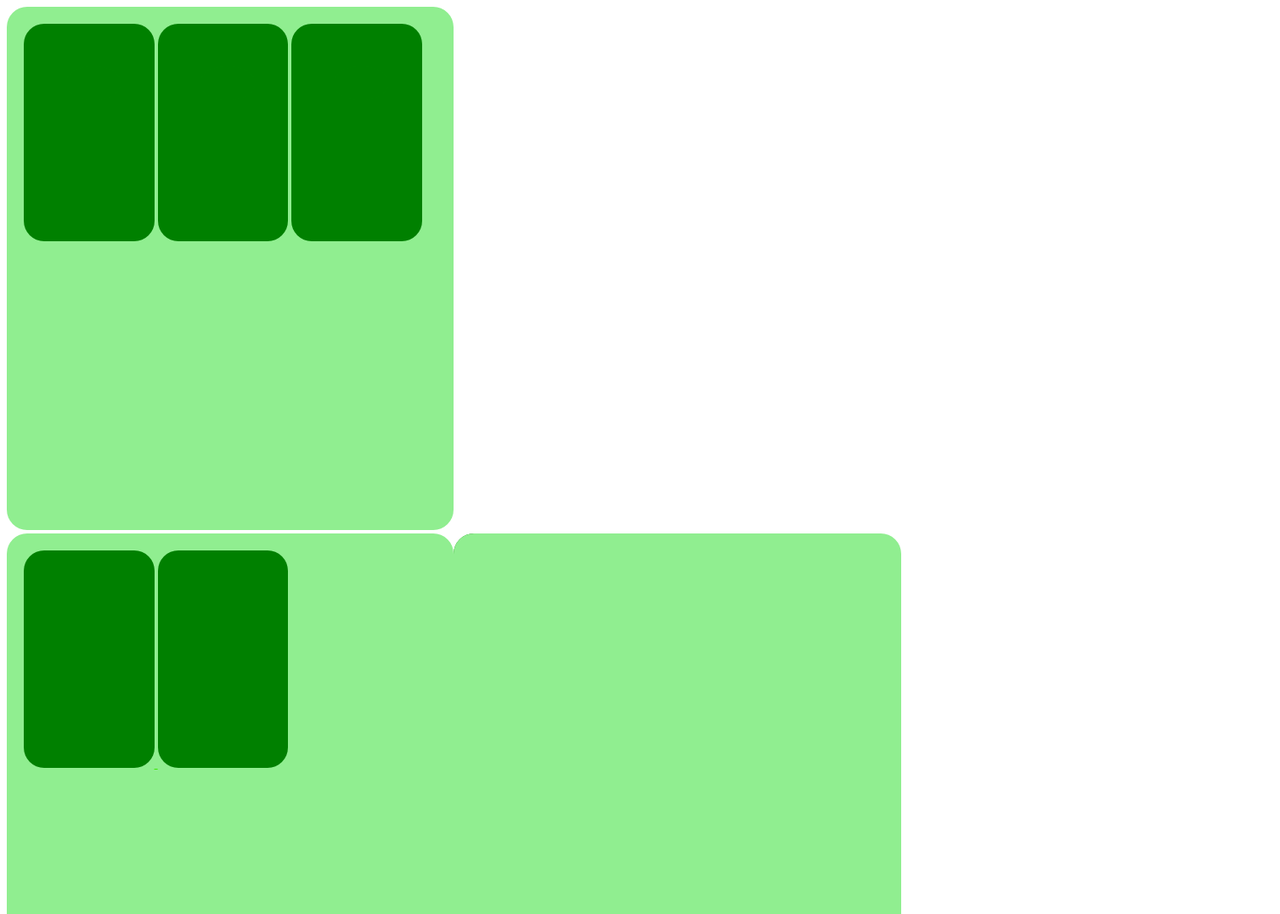
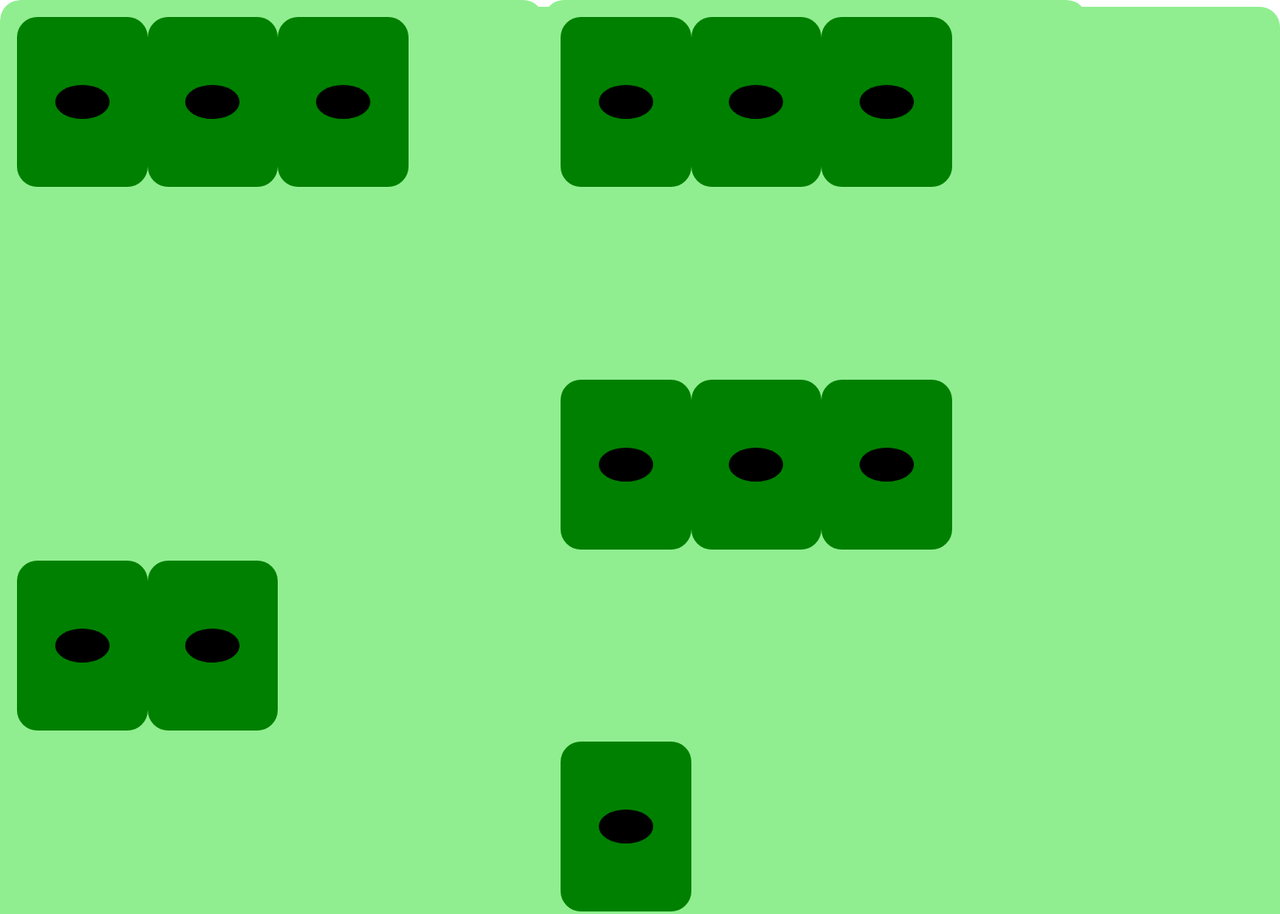
Before and after one commit to lararditi/laraarditi.github.io, a plain HTML site: page index copy.html in a window 1280 px wide. Shown: the top 1076 px of the page at 85% size, 1507 px wide, since content can reach past the window. Drawn offline with Linux system fonts and the light colour scheme; a web font is replaced by a local one.

Commit message:
update 7nov

```diff
--- a/assets/main copy.css
+++ b/assets/main copy.css
@@ -1,9 +1,9 @@
-.index {
+.parent {
   display: flex;
-  flex-flow: row wrap;
+  flex-flow: row nowrap;
   flex-direction: row;
   position: absolute; top: 0; left: 0;
-    width: 50vw;
+    width: 100vw;
     height: 200vh;
     overflow: hidden auto;
     border-radius: 1.5rem;
@@ -11,16 +11,12 @@
 
 }
 
-
-.l {
-    width: 100vw;
-}
-
 .container {
-    display: inline-block;
-flex-direction: row;
-    width: 38vw;
-    height: 72vh;
+    /* display: inline-block; */
+    display: flex;
+flex-flow: row wrap;
+    width: 114vw;
+    height: 160vh;
 padding: 20px;
     overflow: hidden;
     color: rgb(59, 233, 0);
@@ -28,86 +24,34 @@ padding: 20px;
     border-radius: 1.5rem;
 }
 
-.cell1-title {
-  display: inline-block;
+.cell-title {
+  /* display: inline-block; */
     height: 32vh;
     width: 12vw;
     background-color: green;
     border-radius: 1.5rem;
+
+    height: 200px;
+    display: flex;
+    flex-flow: nowrap;
+    align-items: center;
+    justify-content: center;
 }
 
 
-.cell2-title {
-  display: inline-block;
-    height: 32vh;
-    width: 12vw;
-    top: 1.5rem;
-    left: 1.5rem;
-    background-color: green;
-    border-radius: 1.5rem;
-}
-
-.cell3-title {
-  display: inline-block;
-    height: 32vh;
-    width: 12vw;
-    top: 1.5rem;
-    left: 1.5rem;
-    background-color: green;
-    border-radius: 1.5rem;
-}
-
 .dot{
-  display: flex;
-  margin: 50px;
-align-items: center;
+  /* display: flex; */
+  /* position: absolute; */
+  margin: 0 auto;
+  /* justify-content: center;
+  align-items: center; */
     height: 5vh;
     width: 5vw;
     background-color: green;
     border-radius: 50%;
+    background-color: black;
 }
 
 .dot:hover {
   background-color: white;
 }
-
-/* body {
-  background-color: lavender;
-font-family: "Libre Franklin", sans-serif;
-}
-
-h1 {
-   color: #0D0D0D;
-   color: black;
-}
-
-h1.entries {
-    font-variant: small-caps;
-  }
-
-
-  a:hover {
-    font-size:150%;
-  }
-
-a {
-  color:#0D0D0D;
-}
-
-.container {
-  height: 300px;
-  width: 300px;
-  background-color: green;
-}
-
-.container2 {
-  height: 300px;
-  width: 300px;
-  background-color: green;
-}
-
-.container3 {
-  height: 300px;
-  width: 300px;
-  background-color: green;
-} */
--- /dev/null
+++ b/exercises/animation/background-color/main.css
@@ -0,0 +1,17 @@
+body {
+    animation: change-color 3s steps(2, start) infinite;;
+    animation-direction: alternate;
+}
+
+@keyframes change-color {
+   0% {
+    background-color: red;
+  }
+  50% {
+    background-color: green;
+  }
+
+    100% {
+    background-color: yellow;
+  }
+}
--- /dev/null
+++ b/exercises/animation/left, right/main.css
@@ -0,0 +1,54 @@
+html, body, * {
+    margin: 0;
+    padding: 0;
+    background-color: orange;
+    cursor: default;
+        }
+
+.canvas {
+    width: 100%;
+    height: 100%;
+        }
+
+
+/*constant animation*/
+
+.animate_constant {
+    background-color: blue;
+    height: 150px;
+    width: 25%;
+    top: 10px;
+    position: relative;
+/*  animation-name: constant;
+    animation-duration: 4s;
+    animation-timing-function: linear;
+    animation-iteration-count: infinite;
+    animation-direction: alternate;*/
+    animation: constant 4s linear infinite alternate;
+        }
+
+
+@keyframes constant {
+    0%   {top:0px;}
+    100% {top:400px;}
+}
+
+
+
+/*animation with steps*/
+
+.animate_steps {
+    background-color: blue;
+    height: 150px;
+    width: 25%;
+    top: 10px;
+    position: relative;
+    animation: move-in-steps 4s steps(1) infinite;
+    animation-direction: alternate;
+        }
+
+
+@keyframes move-in-steps {
+    0%   {top:0px;}
+    100% {top:100px;}
+}
--- /dev/null
+++ b/exercises/animation/other/main.css
@@ -0,0 +1,38 @@
+body {
+    animation: change-color 8s steps(4, start) infinite;;
+    animation-direction: alternate;
+}
+
+.rect {
+  background-color: red;
+  border-radius: 5%;
+  height: 595px;
+  width: 595px;
+  transform: translateX(100px);
+
+  animation-name: change-color;
+  animation-name: rotating;
+  animation-duration: 4s;
+  animation-iteration-count: infinite;
+  animation-direction: alternate;}
+
+  @keyframes rotating {
+      from {
+        transform: rotate(0deg);
+      }
+      to {
+        transform: rotate(90deg);
+      }
+    }
+
+@keyframes change-color {
+   0% {
+    background-color: blue;
+  }
+  50% {
+    background-color: green;
+  }
+
+    100% {
+    background-color: blue;
+  }
--- /dev/null
+++ b/harmonic-collection/entries/entry-6/main.css
@@ -0,0 +1,80 @@
+.parent {
+  display: flex;
+  flex-flow: row nowrap;
+  flex-direction: row;
+  position: absolute; top: 0; left: 0;
+    width: 100vw;
+    height: 100vh;
+    overflow: hidden auto;
+}
+
+
+.container {
+    /* display: inline-block; */
+    display: flex;
+flex-direction:column;
+    width: 10vw;
+    height: 100vh;
+padding: 20px;
+    overflow: hidden;
+    color: rgb(59, 233, 0);
+    background-image: url("file:///Users/laraarditi/Desktop/bamboo-forest-chris-geraty.jpg");
+      background-repeat: no-repeat;
+      background-size: cover;
+  height: 100%;
+  overflow: hidden;
+grid-gap: 5px;
+justify-content: flex-end;
+}
+
+
+.bamboo-shoot1 {
+  /* display: inline-block; */
+    height: 10.6vh;
+    width: 2vw;
+    background-color: lightgreen;
+    display: flex;
+    flex-flow: nowrap;
+  }
+
+.bamboo-shoot2 {
+  /* display: inline-block; */
+    height: 21.2vh;
+    width: 2vw;
+    background-color: lightgreen;
+    display: flex;
+    flex-flow: nowrap;
+}
+
+.bamboo-shoot3 {
+  /* display: inline-block; */
+    height: 31.8vh;
+    width: 2vw;
+    background-color: lightgreen;
+    display: flex;
+    flex-flow: nowrap;
+}
+
+.bamboo-shoot4 {
+  /* display: inline-block; */
+    height: 5.3vh;
+    width: 2vw;
+    background-color: lightgreen;
+    display: flex;
+    flex-flow: nowrap;
+}
+
+.last {
+  height: 40vh;
+  width: 2vw;
+    background-color: lightgreen;
+animation: grow 3s ease infinite alternate;}
+
+@keyframes grow {
+    0% {
+        transform: translateY(80px);
+    }
+    100% {
+        transform: translateY(3px);
+    }
+}
--- a/index copy.html
+++ b/index copy.html
@@ -9,35 +9,69 @@
 </head>
 
 <div class="parent">
+        <div class="container" href="exercises">
+       <div class="cell-title">
+          <a class="dot" href="exercises/all-html/1/index.html"> </a>
+       </div>
 
-      <div class="l">
-        <div class="container" href="exercises">
-       <div class="cell1-title">
-          <a class="dot" href="exercises/all-html/1/index.html"> </a>
+        <div class="cell-title">
+           <a class="dot" href="exercises/all-html/2/index.html"> </a>
         </div>
 
-        <div class="cell2-title">
-           <a class="dot" href="exercises/all-html/2/index.html"> </a>
+         <div class="cell-title">
+            <a class="dot" href="exercises/all-html/3/index.html"> </a>
          </div>
 
-         <div class="cell3-title">
-            <a class="dot" href="exercises/all-html/3/index.html"> </a>
+         <div class="cell-title">
+            <a class="dot" href="exercises/all-html/4/index.html"> </a>
+         </div>
+
+         <div class="cell-title">
+            <a class="dot" href="exercises/all-html/5/index.html"> </a>
+         </div>
+
+        </div>
+        <div class="container" href="harmonic-collection">
+          <div class="cell-title">
+            <a class="dot" href="harmonic-collection/entries/entry-1/index.html"> </a>
           </div>
 
+          <div class="cell-title">
+            <a class="dot" href="harmonic-collection/entries/entry-2/index.html"> </a>
+          </div>
+
+          <div class="cell-title">
+            <a class="dot" href="harmonic-collection/entries/entry-3/index.html"> </a>
+          </div>
+
+          <div class="cell-title">
+            <a class="dot" href="harmonic-collection/entries/entry-4/index.html"> </a>
+          </div>
+
+          <div class="cell-title">
+            <a class="dot" href="harmonic-collection/entries/entry-5/index.html"> </a>
+          </div>
+
+          <div class="cell-title">
+            <a class="dot" href="harmonic-collection/entries/entry-6/index.html"> </a>
+          </div>
+
+          <div class="cell-title">
+            <a class="dot" href="harmonic-collection/entries/entry-7/index.html"> </a>
+          </div>
 
         </div>
       </div>
+      </div>
 
-      <div class="l">
-        <a class="container" href="">
-          <div class="cell1-title"></div>
-          <div class="cell2-title"></div>
-          <div class="cell2-title"href="">
-        </a>
+      <div class="container" href="hoverstates">
+        <div class="cell-title">
+          <a class="dot" href="hoverstates//index.html"> </a>
+        </div>
       </div>
 
 
-    </ul>
+
 
     </body>
     </html>
```
Also changed, not shown: exercises/animation/background-color/index.html (added, +16 -0 lines), exercises/animation/left, right/index.html (added, +16 -0 lines), exercises/animation/other/index.html (added, +15 -0 lines), exercises/animation/scale/index.html (added, +13 -0 lines), exercises/animation/scale/main.css (added, +13 -0 lines), exercises/animation/shape/index.html (added, +12 -0 lines), harmonic-collection/entries/entry-6/index.html (added, +83 -0 lines), 6 other files.
